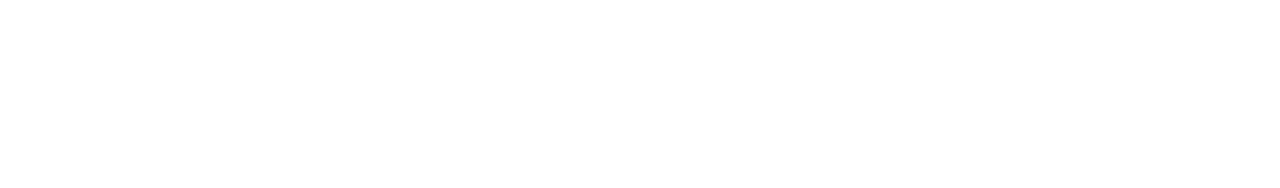
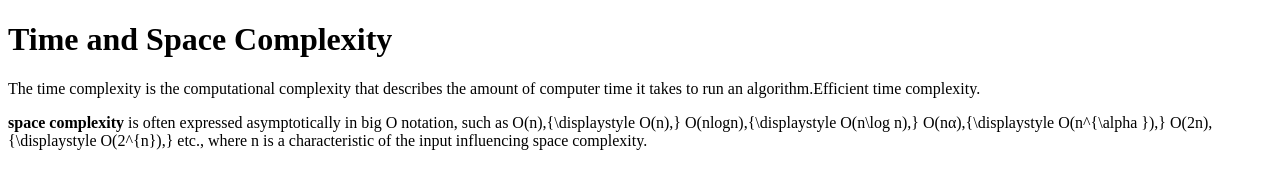
Before and after one commit to acciojob/time-and-space-complexity-GDChoudhary, a website: page main.html in a window 1280 px wide. Drawn offline with Linux system fonts and the light colour scheme.

Commit message:
created a submission

```diff
--- a/main.html
+++ b/main.html
@@ -10,7 +10,9 @@
 	<!-- the entire body must be written by student -->
     <script type="text/javascript" src="./script.js">
 </script>
-
+<h1>Time and Space Complexity</h1>
+	<p>The time complexity is the computational complexity that describes the amount of computer time it takes to run an algorithm.Efficient time complexity.</p>
+	<p><b>space complexity</b> is often expressed asymptotically in big O notation, such as O(n),{\displaystyle O(n),} O(nlogn),{\displaystyle O(n\log n),} O(nα),{\displaystyle O(n^{\alpha }),} O(2n),{\displaystyle O(2^{n}),} etc., where n is a characteristic of the input influencing space complexity.</p>
 </body>
 
 </html>
```
